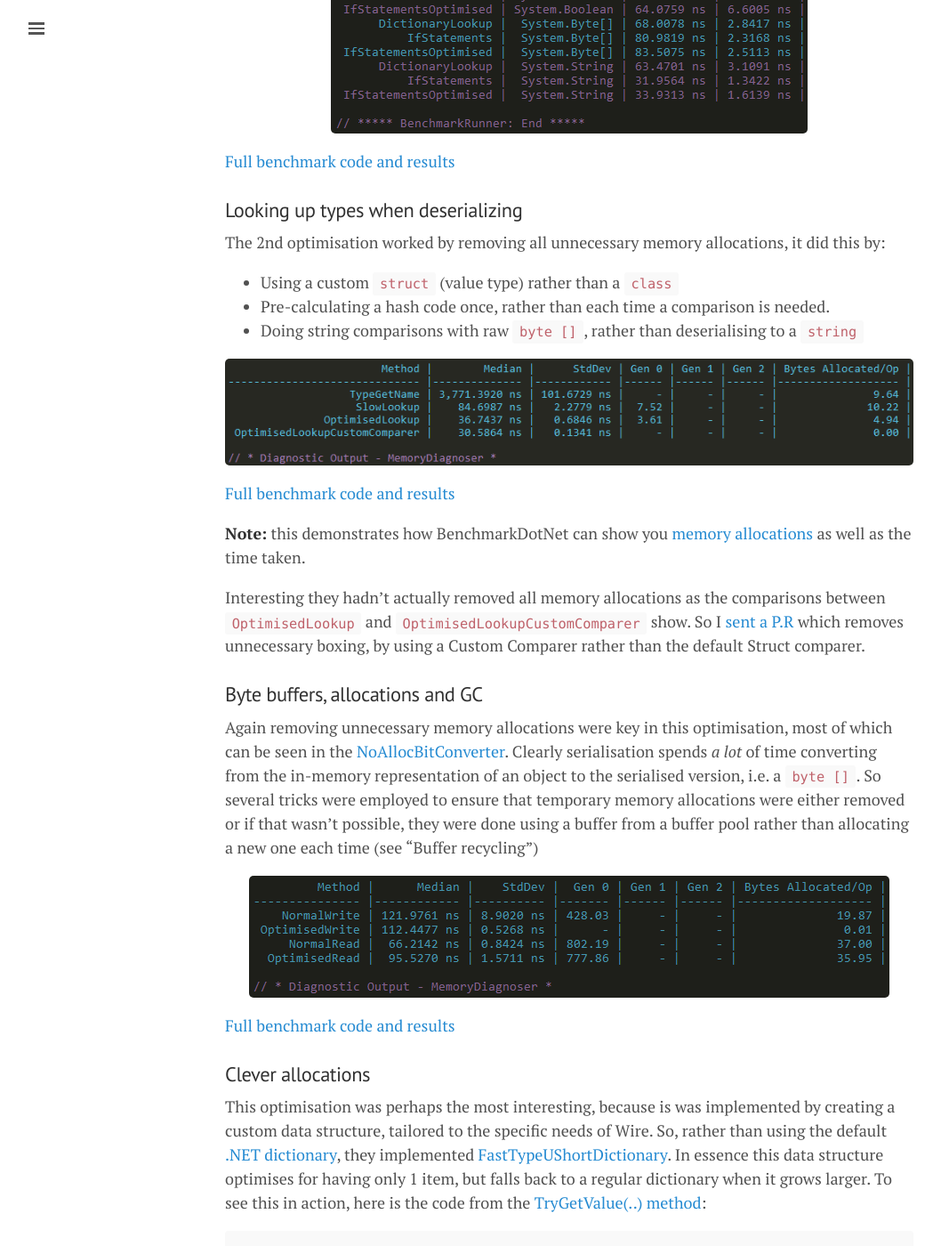
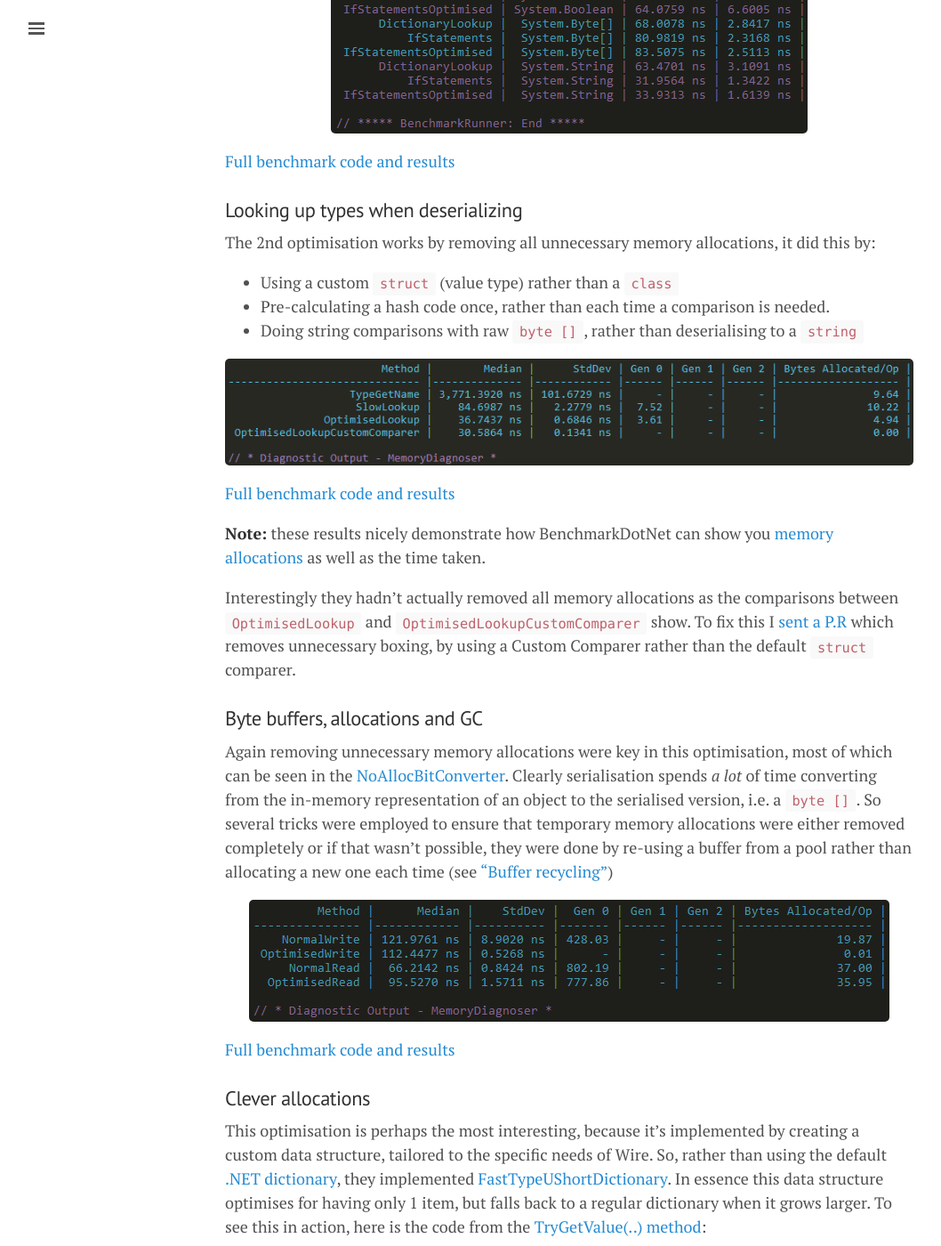
Before and after one commit to mattwarren/mattwarren.github.io, a Jekyll site: the page built from _posts/2016-08-23-Analysing-Optimisations-in-the-Wire-Serialiser.md, in a window 1280 px wide and 1400 px high, scrolled down 2152 px. Shown: the whole window at 89% size, without its empty margins (0-1058 px from the left). Built offline with Jekyll 4.4.1, drawn with Linux system fonts in a browser that asks for light colours; nearby versions of some CDN libraries; comment, search, counter and statistics services are not loaded; some of the changed text lies outside the part shown.

Commit message:
Final edits

````diff
--- a/_posts/2016-08-23-Analysing-Optimisations-in-the-Wire-Serialiser.md
+++ b/_posts/2016-08-23-Analysing-Optimisations-in-the-Wire-Serialiser.md
@@ -4,7 +4,6 @@ title: Analysing Optimisations in the Wire Serialiser
 comments: true
 tags: [Benchmarking, Performance, Optimisations]
 date: 2016-08-23
-
 ---
 
 Recently [Roger Johansson](twitter.com/RogerAlsing) wrote a post titled [Wire – Writing one of the fastest .NET serializers](https://rogeralsing.com/2016/08/16/wire-writing-one-of-the-fastest-net-serializers/), describing the optimisation that were implemented to make [Wire](https://github.com/akkadotnet/Wire) as fast as possible. He also followed up that post with a set of [benchmarks](https://twitter.com/RogerAlsing/status/767320145807147008), showing how Wire compared to other .NET serialisers:
@@ -57,7 +56,7 @@ public ValueSerializer GetSerializerByType(Type type)
 }
 ```
 
-i.e. replacing a `dictionary` lookup with an `if` statement and caching the `Type` instance of known types, rather than calculating them every time. As you can see the optimisation pays off in some circumstance but not in others, so it's not a clear win. It depends on where the type is in the list of `if` statements. If it's near the beginning (e.g. `System.String`) it'll be quicker than if it's near the end (e.g. `System.Byte[]`), which makes sense as all the other comparisons have to be done first.
+So it has replaced a `dictionary` lookup with an `if` statement. In addition it is caching the `Type` instance of known types, rather than calculating them every time. As you can see the optimisation pays off in some circumstance but not in others, so it's not a clear win. It depends on where the type is in the list of `if` statements. If it's near the beginning (e.g. `System.String`) it'll be quicker than if it's near the end (e.g. `System.Byte[]`), which makes sense as all the other comparisons have to be done first.
 
 [![LookingUpValueSerializersByType-Results]({{ base }}/images/2016/08/LookingUpValueSerializersByType-Results.png)]({{ base }}/images/2016/08/LookingUpValueSerializersByType-Results.png)
 
@@ -65,7 +64,7 @@ i.e. replacing a `dictionary` lookup with an `if` statement and caching the `Typ
 
 ### Looking up types when deserializing
 
-The 2nd optimisation worked by removing all unnecessary memory allocations, it did this by:
+The 2nd optimisation works by removing all unnecessary memory allocations, it did this by:
 
 - Using a custom `struct` (value type) rather than a `class`
 - Pre-calculating a hash code once, rather than each time a comparison is needed.
@@ -75,13 +74,13 @@ The 2nd optimisation worked by removing all unnecessary memory allocations, it d
 
 [Full benchmark code and results](https://gist.github.com/mattwarren/da62343df8fbdc5378df21e49df6a7c3)
 
-**Note:** this demonstrates how BenchmarkDotNet can show you [memory allocations]({{ base }}/2016/02/17/adventures-in-benchmarking-memory-allocations/) as well as the time taken.
+**Note:** these results nicely demonstrate how BenchmarkDotNet can show you [memory allocations]({{ base }}/2016/02/17/adventures-in-benchmarking-memory-allocations/) as well as the time taken.
 
-Interesting they hadn't actually removed all memory allocations as the comparisons between `OptimisedLookup` and `OptimisedLookupCustomComparer` show. So I [sent a P.R](https://github.com/akkadotnet/Wire/pull/76) which removes unnecessary boxing, by using a Custom Comparer rather than the default Struct comparer.
+Interestingly they hadn't actually removed all memory allocations as the comparisons between `OptimisedLookup` and `OptimisedLookupCustomComparer` show. To fix this I [sent a P.R](https://github.com/akkadotnet/Wire/pull/76) which removes unnecessary boxing, by using a Custom Comparer rather than the default `struct` comparer.
 
 ### Byte buffers, allocations and GC
 
-Again removing unnecessary memory allocations were key in this optimisation, most of which can be seen in the [NoAllocBitConverter](https://github.com/akkadotnet/Wire/blob/dev/Wire/NoAllocBitConverter.cs). Clearly serialisation spends *a lot* of time converting from the in-memory representation of an object to the serialised version, i.e. a `byte []`. So several tricks were employed to ensure that temporary memory allocations were either removed or if that wasn't possible, they were done using a buffer from a buffer pool rather than allocating a new one each time (see "Buffer recycling")
+Again removing unnecessary memory allocations were key in this optimisation, most of which can be seen in the [NoAllocBitConverter](https://github.com/akkadotnet/Wire/blob/dev/Wire/NoAllocBitConverter.cs). Clearly serialisation spends *a lot* of time converting from the in-memory representation of an object to the serialised version, i.e. a `byte []`. So several tricks were employed to ensure that temporary memory allocations were either removed completely or if that wasn't possible, they were done by re-using a buffer from a pool rather than allocating a new one each time (see ["Buffer recycling"](https://rogeralsing.com/2016/08/16/wire-writing-one-of-the-fastest-net-serializers/))
 
 [![StringSerialisationDeserialisation-Results]({{ base }}/images/2016/08/StringSerialisationDeserialisation-Results.png)]({{ base }}/images/2016/08/StringSerialisationDeserialisation-Results.png)
 
@@ -89,7 +88,7 @@ Again removing unnecessary memory allocations were key in this optimisation, mos
 
 ### Clever allocations
 
-This optimisation was perhaps the most interesting, because is was implemented by creating a custom data structure, tailored to the specific needs of Wire. So, rather than using the default [.NET dictionary](https://msdn.microsoft.com/en-us/library/xfhwa508(v=vs.110).aspx), they implemented [FastTypeUShortDictionary](https://github.com/akkadotnet/Wire/blob/36b93703b003d70744fc97e3e400cca411dce1c9/Wire/FastDictionary.cs). In essence this data structure optimises for having only 1 item, but falls back to a regular dictionary when it grows larger. To see this in action, here is the code from the [TryGetValue(..) method](https://github.com/akkadotnet/Wire/blob/36b93703b003d70744fc97e3e400cca411dce1c9/Wire/FastDictionary.cs#L13-L31):
+This optimisation is perhaps the most interesting, because it's implemented by creating a custom data structure, tailored to the specific needs of Wire. So, rather than using the default [.NET dictionary](https://msdn.microsoft.com/en-us/library/xfhwa508(v=vs.110).aspx), they implemented [FastTypeUShortDictionary](https://github.com/akkadotnet/Wire/blob/36b93703b003d70744fc97e3e400cca411dce1c9/Wire/FastDictionary.cs). In essence this data structure optimises for having only 1 item, but falls back to a regular dictionary when it grows larger. To see this in action, here is the code from the [TryGetValue(..) method](https://github.com/akkadotnet/Wire/blob/36b93703b003d70744fc97e3e400cca411dce1c9/Wire/FastDictionary.cs#L13-L31):
 
 ``` csharp
 public bool TryGetValue(Type key, out ushort value)
@@ -154,6 +153,6 @@ However this trick only works if the `constructor` of the type being created is
 
 ----
 
-## Summary (FINISH THIS!!)
+## Summary
 
-So it's obvious that [Roger Johansson](https://twitter.com/rogeralsing) and [Szymon Kulec](https://twitter.com/Scooletz) know their optimisations and as a results they have steadily made the Wire serialiser faster and faster.
+So it's obvious that [Roger Johansson](https://twitter.com/rogeralsing) and [Szymon Kulec](https://twitter.com/Scooletz) (who also [contributed performance improvements](https://blog.scooletz.com/2016/08/09/wire-improvements/)) know their optimisations and as a result they have steadily made the Wire serialiser faster, which makes is an interesting project to learn from.
````
Also changed, not shown: other parts of _posts/2016-08-23-Analysing-Optimisations-in-the-Wire-Serialiser.md (+2 -2 lines).
